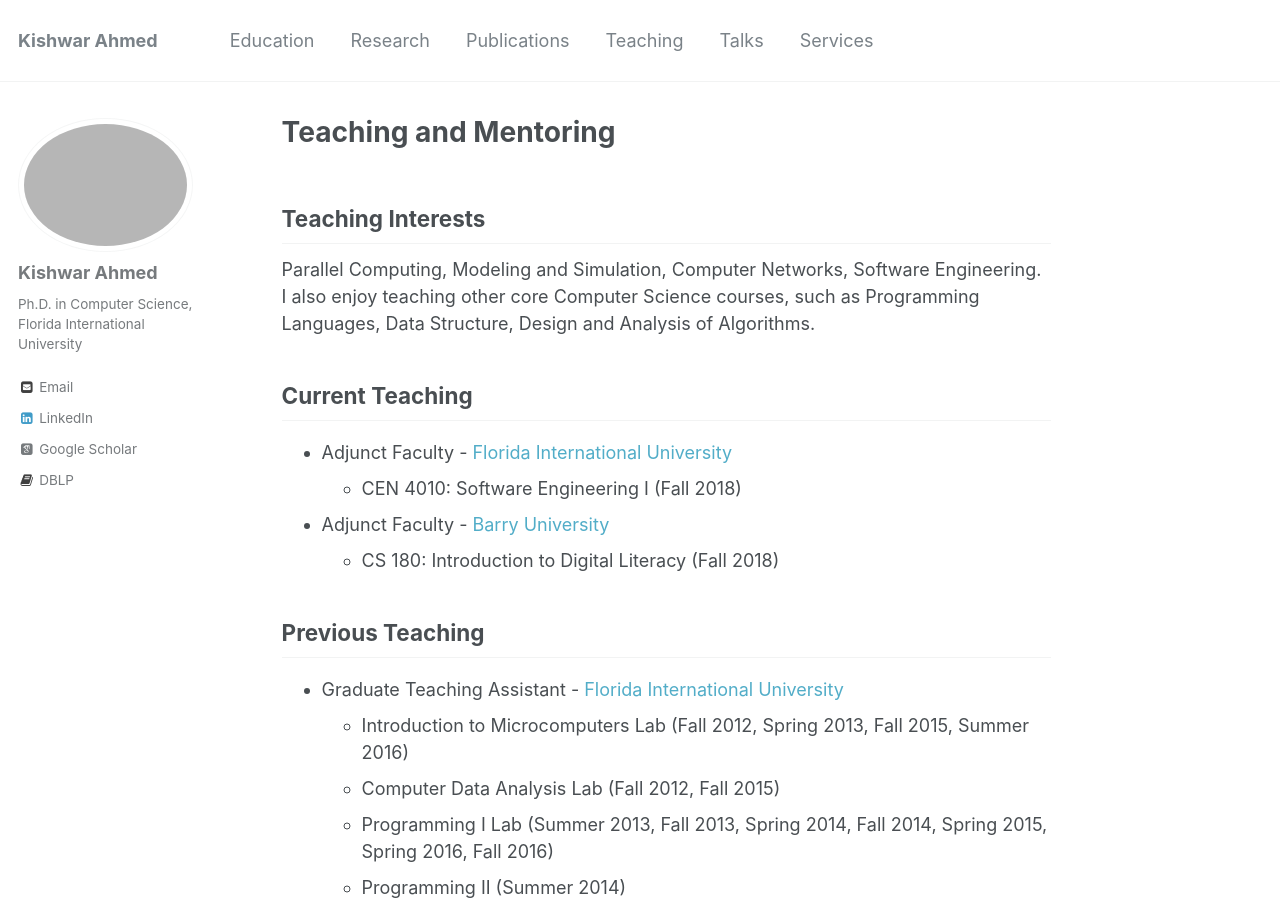
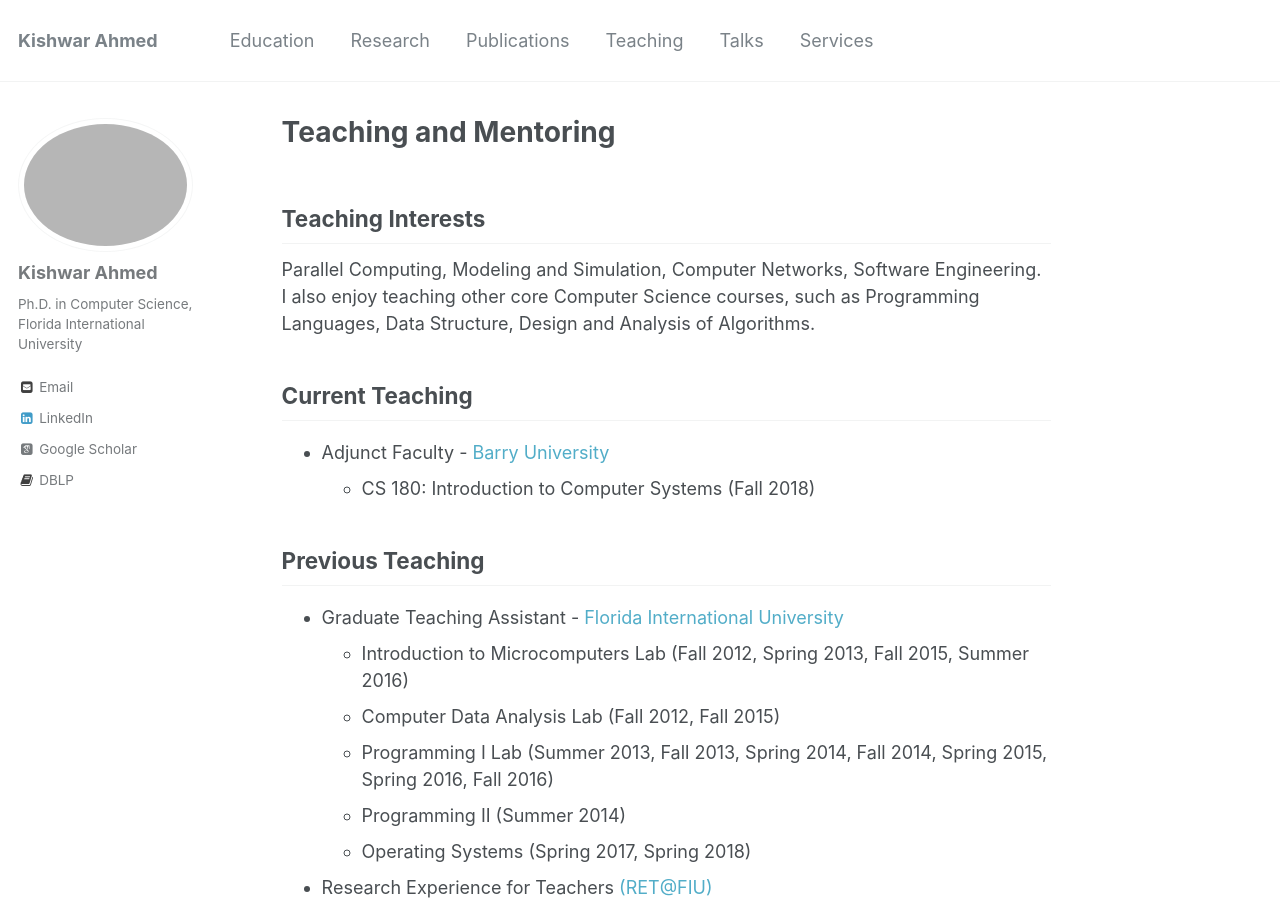
Before and after one commit to kishwarbd/kishwarbd.github.io, a Jekyll site: the page built from _pages/teaching.md, in a window 1280 px wide and 900 px high. Built offline with Jekyll 4.4.1, drawn with Linux system fonts in a browser that asks for light colours; some web fonts are replaced.

Commit message:
updates.

```diff
--- a/_pages/teaching.md
+++ b/_pages/teaching.md
@@ -8,10 +8,8 @@ author_profile: true
 Parallel Computing, Modeling and Simulation, Computer Networks, Software Engineering. I also enjoy teaching other core Computer Science courses, such as Programming Languages, Data Structure, Design and Analysis of Algorithms.
 
 ## Current Teaching
-* Adjunct Faculty - [Florida International University](https://www.fiu.edu)
-  * CEN 4010: Software Engineering I (Fall 2018)
 * Adjunct Faculty - [Barry University](https://www.barry.edu/)
-  * CS 180: Introduction to Digital Literacy (Fall 2018)
+  * CS 180: Introduction to Computer Systems (Fall 2018)
 
 ## Previous Teaching
 * Graduate Teaching Assistant - [Florida International University](https://www.fiu.edu)
```
Also changed, not shown: 2 other files.
